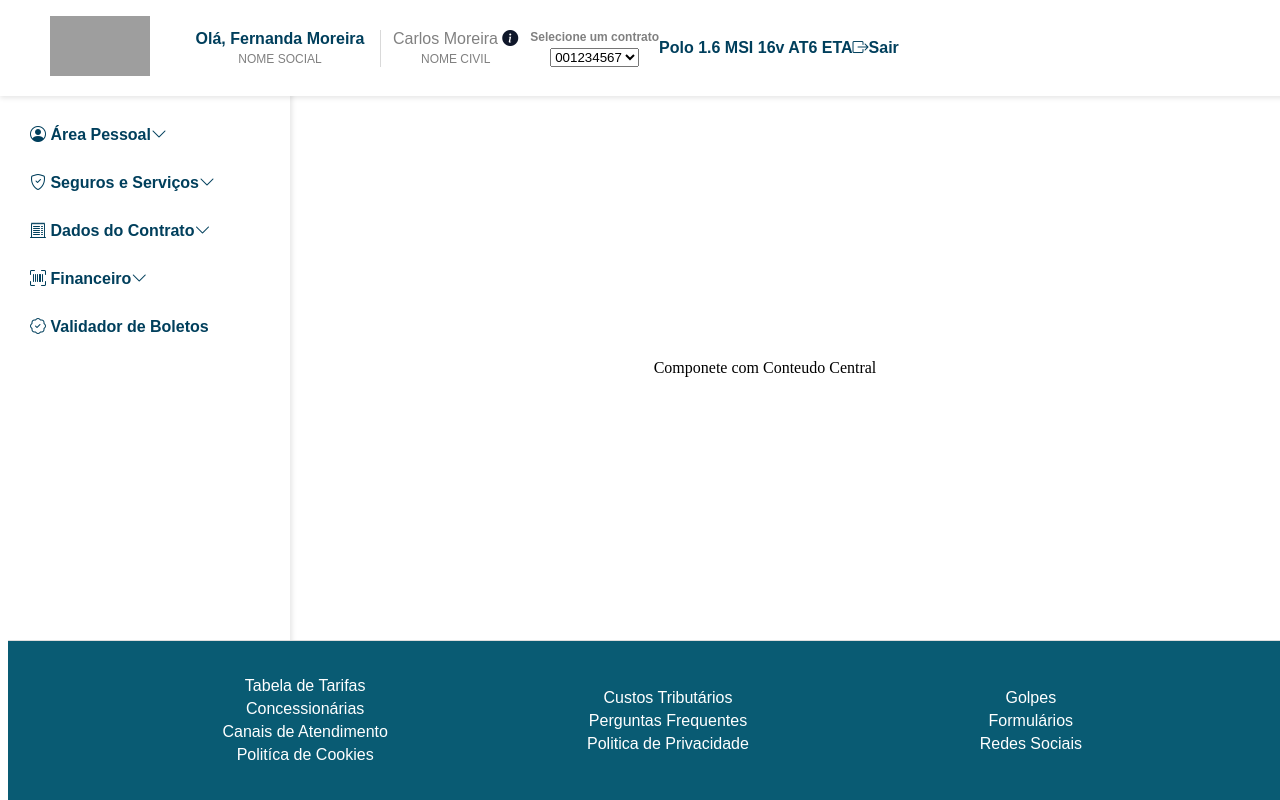
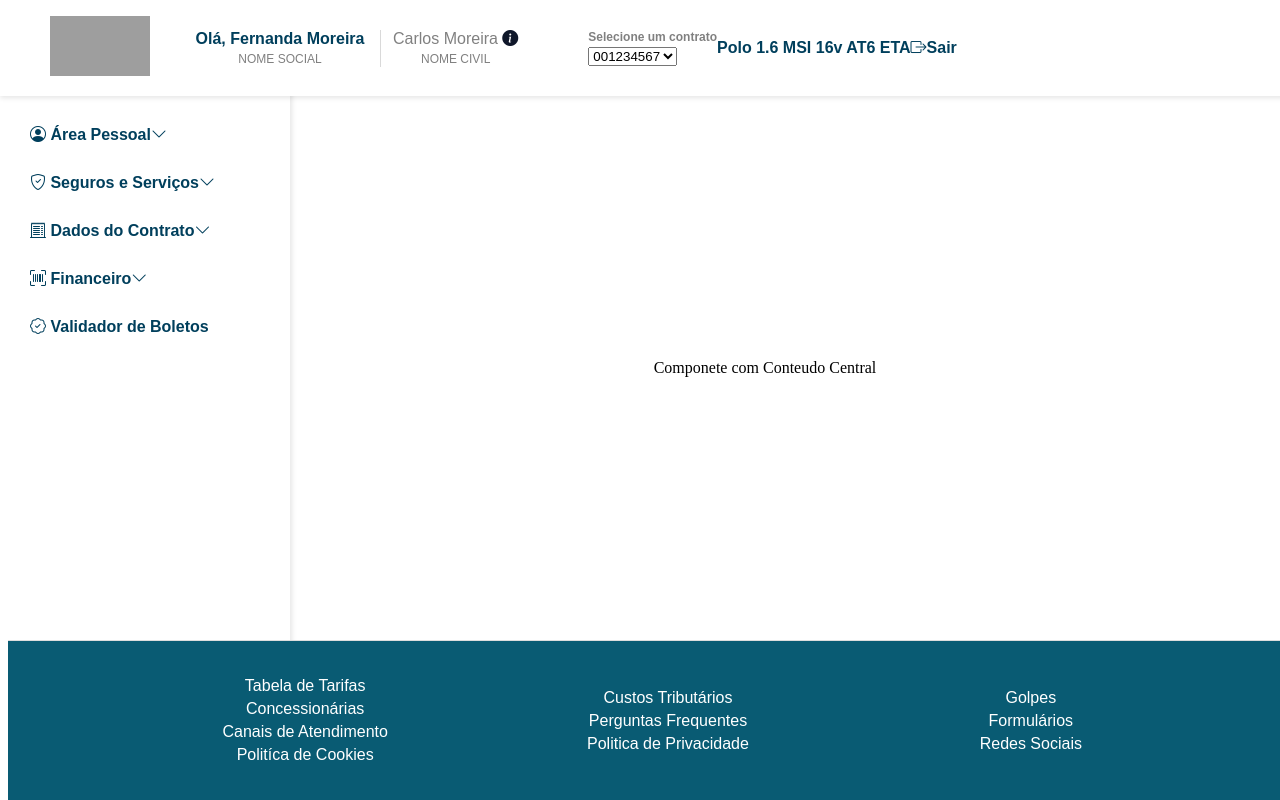
Before and after one commit to christiananjos/Projeto, an Angular app in the folder Poc-Volks/: page / in a window 1280 px wide. Built offline with nearby package versions, Linux system fonts and the light colour scheme; grey boxes are pictures that could not be loaded.

Commit message:
ajuste do label e select do contrato

```diff
--- a/Poc-Volks/src/app/app.component.html
+++ b/Poc-Volks/src/app/app.component.html
@@ -14,7 +14,7 @@
     <span class="greetingNomeCivil">Carlos Moreira <i class="bi bi-info-circle-fill" style="color: #0f172a"></i></span>
     <span class="label">NOME CIVIL</span>
   </div>
-  <div class="user-info">
+  <div class="Contract-info">
     <span class="label"><strong>Selecione um contrato</strong></span>
     <span>
       <select class="form-select">
@@ -163,6 +163,15 @@
     text-align: center;
     margin-left: 12px;
     gap: 4px;
+  }
+
+  .Contract-info {
+    display: flex;
+    flex-direction: column;
+    text-align: left;
+    margin-left: 70px;
+    gap: 3px;
+
   }
 
   .user-infoNomeSocial {
```
